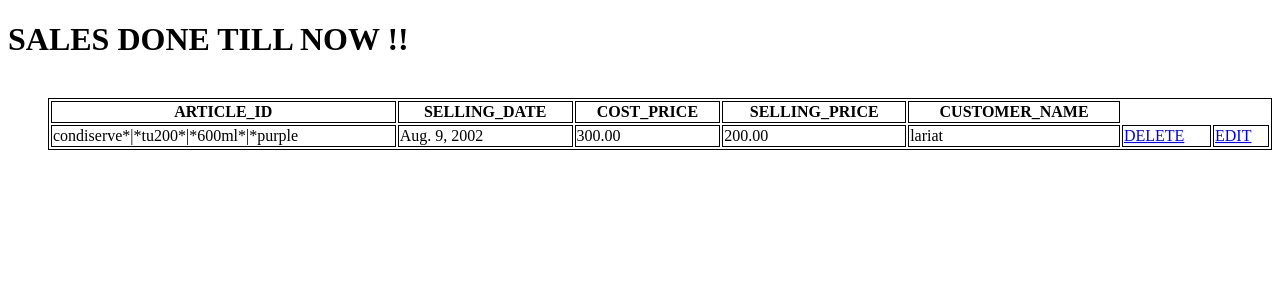
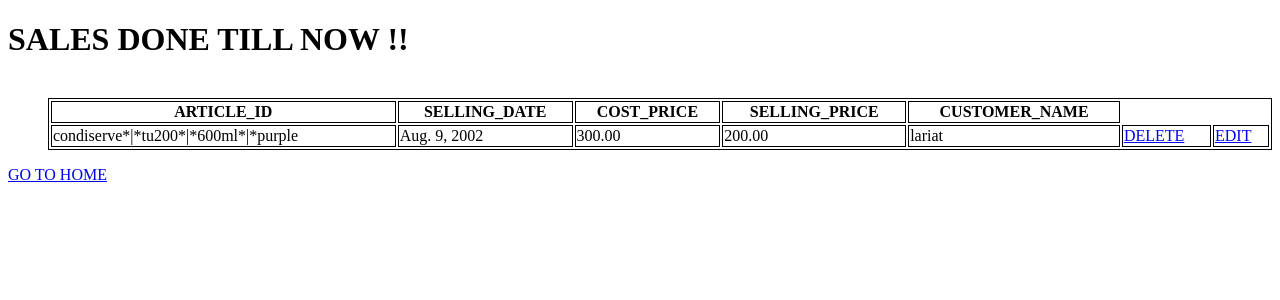
Before and after one commit to vishakha18tiwari/stock_app, a Django app: page /view_sales/ in a window 1280 px wide. Shown: the top 300 px of the page. Run offline with Django 4.2, Linux system fonts and the light colour scheme; data comes from the database, SQL or seed files in the repository.

Commit message:
commit for home

```diff
--- a/article_app/templates/add_products.html
+++ b/article_app/templates/add_products.html
@@ -7,5 +7,6 @@
     {% csrf_token %}
     <button type='SUBMIT'>ADD PRODUCT </button>
     </form>
+    <a href='/home/'> GO TO HOME </a>
 </body>
 </html>
--- a/article_app/templates/add_sales.html
+++ b/article_app/templates/add_sales.html
@@ -7,5 +7,6 @@
     {% csrf_token %}
     <button type='submit'>SUBMIT </button>
     </form>
+    <a href='/home/'> GO TO HOME </a>
 </body>
 </html>
--- a/article_app/templates/update_product.html
+++ b/article_app/templates/update_product.html
@@ -21,5 +21,6 @@
             <input type="submit" value="Submit">
         </form>
     </ul>
+    <a href='/home/'> GO TO HOME </a>
 </body>
 </html>
--- a/article_app/templates/view_products.html
+++ b/article_app/templates/view_products.html
@@ -14,5 +14,6 @@
     <a type='submit' href = '/addproductsale/{{items.id}}'>ADD_PRODUCT_SALE</a><br>
     {% endfor %}
     </ul>
+    <a href='/home/'> GO TO HOME </a>
 </body>
 </html>
--- a/article_app/templates/view_sales.html
+++ b/article_app/templates/view_sales.html
@@ -29,5 +29,6 @@
     {% endfor %}
     </table>
     </ul>
+    <a href='/home/'> GO TO HOME </a>
 </body>
 </html>
```
